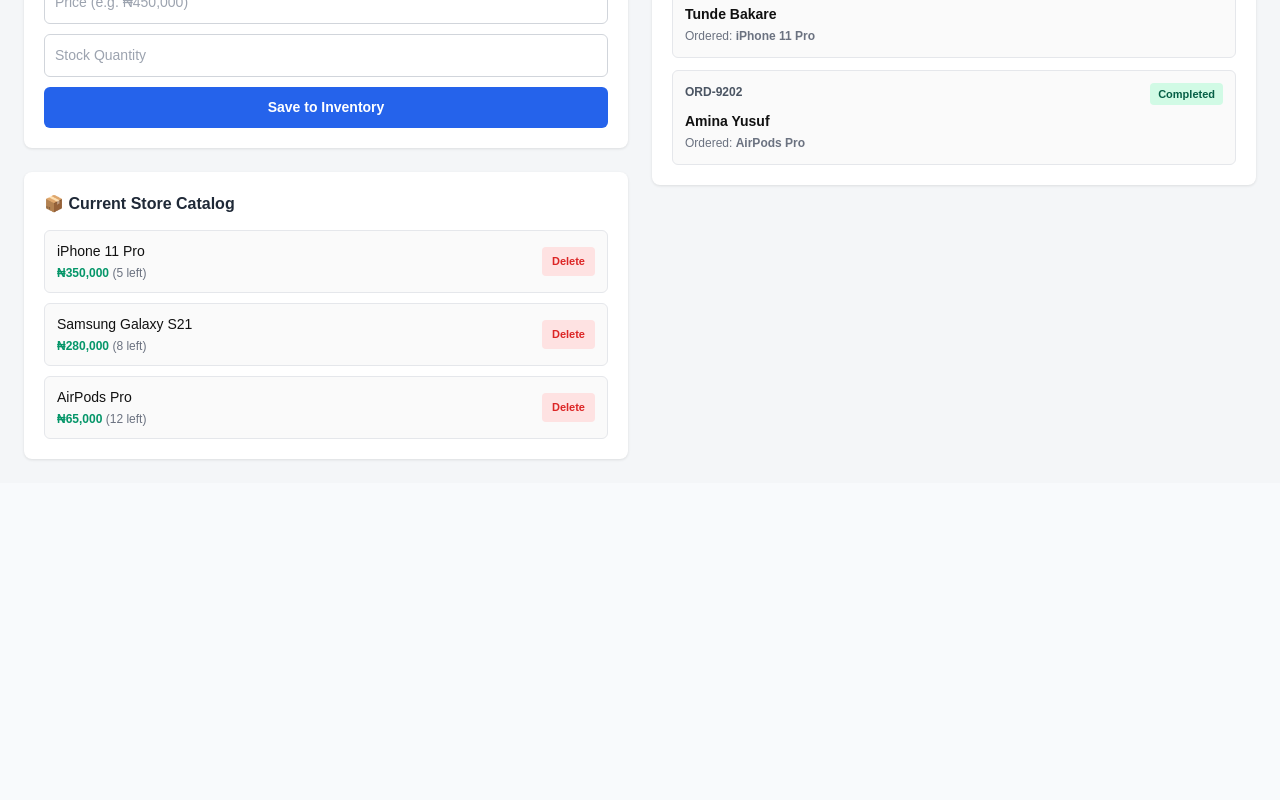
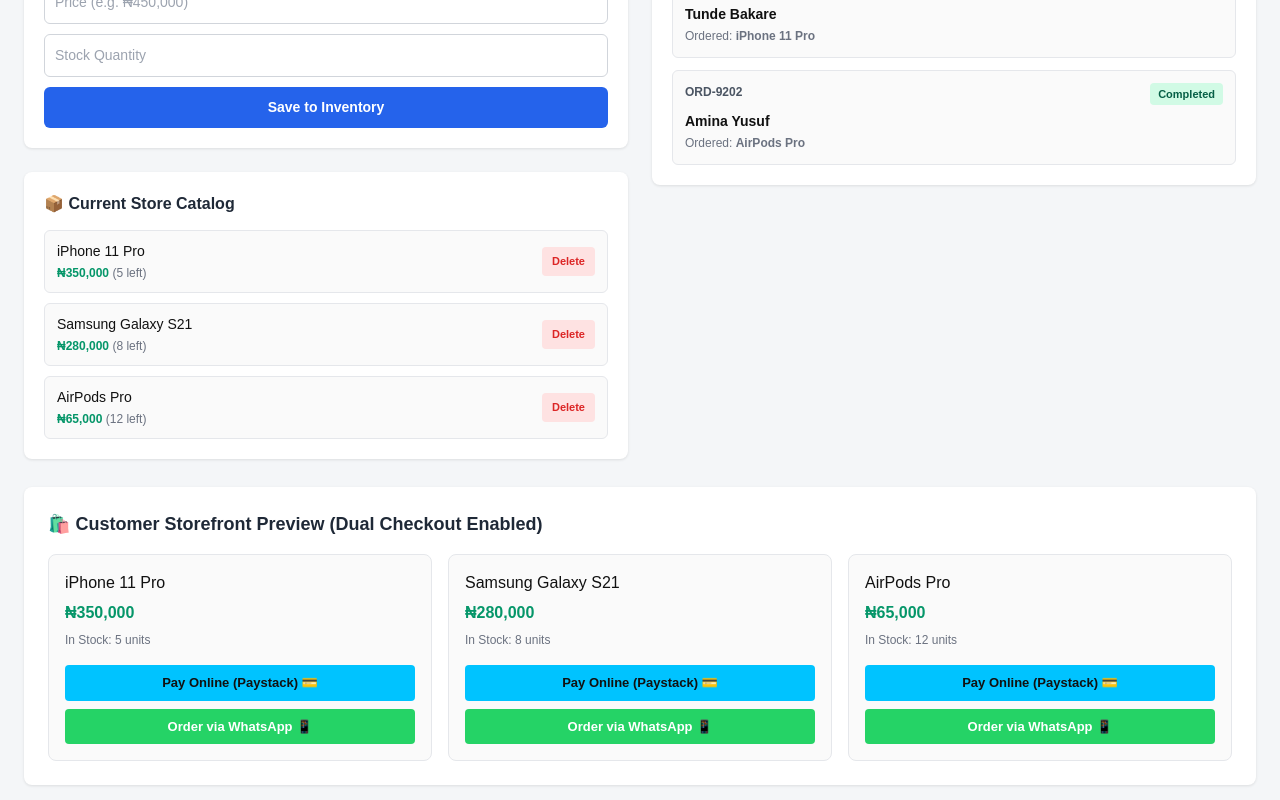
Before and after one commit to salaudeenshaabanab-cmd/FindAll-in-1-app, a Next.js app: page / in a window 1280 px wide. Shown: the part 404-1204 px from the top of the page. Before the commit the page ends 887 px from the top, so only its background shows below. Built offline with nearby package versions, Linux system fonts and the light colour scheme.

Commit message:
Update page.jsx

```diff
--- a/app/page.jsx
+++ b/app/page.jsx
@@ -144,7 +144,7 @@
 
         {/* RIGHT COLUMN: CUSTOMER ORDERS MANAGEMENT */}
         <div>
-          <div style={{ backgroundColor: '#fff', padding: '20px', borderRadius: '8px', boxShadow: '0 1px 3px rgba(0,0,0,0.1)' }}>
+          <div style={{ backgroundColor: '#fff', padding: '20px', borderRadius: '8px', boxShadow: '0 1px 3px rgba(0,0,0,0.1)', marginBottom: '24px' }}>
             <h2 style={{ fontSize: '16px', fontWeight: 'bold', marginBottom: '14px', color: '#1f2937' }}>🛒 Incoming Customer Orders</h2>
             <p style={{ fontSize: '12px', color: '#6b7280', marginBottom: '16px' }}>Click status to toggle fulfillment tracking.</p>
 
@@ -178,6 +178,45 @@
 
       </div>
 
+      {/* CUSTOMER STOREFRONT PREVIEW SECTION (WITH DUAL CHECKOUT) */}
+      <div style={{ backgroundColor: '#fff', padding: '24px', borderRadius: '8px', boxShadow: '0 1px 3px rgba(0,0,0,0.1)', marginTop: '28px' }}>
+        <h2 style={{ fontSize: '18px', fontWeight: 'bold', marginBottom: '16px', color: '#1f2937' }}>🛍️ Customer Storefront Preview (Dual Checkout Enabled)</h2>
+
+        <div style={{ display: 'grid', gridTemplateColumns: 'repeat(auto-fit, minmax(240px, 1fr))', gap: '16px' }}>
+          {products.map((item) => (
+            <div key={item.id} style={{ border: '1px solid #e5e7eb', borderRadius: '8px', padding: '16px', backgroundColor: '#fafafa', display: 'flex', flexDirection: 'column', justifyContent: 'space-between' }}>
+              <div>
+                <h3 style={{ fontSize: '16px', margin: '0 0 6px 0', color: '#111' }}>{item.name}</h3>
+                <p style={{ fontSize: '16px', fontWeight: 'bold', color: '#059669', margin: '0 0 6px 0' }}>{item.price}</p>
+                <p style={{ fontSize: '12px', color: '#6b7280', margin: '0 0 16px 0' }}>In Stock: {item.stock} units</p>
+              </div>
+
+              {/* Dual Checkouts Buttons Container */}
+              <div style={{ display: 'flex', flexDirection: 'column', gap: '8px' }}>
+                {/* 1. Paystack Button */}
+                <button
+                  onClick={() => {
+                    alert(`Redirecting to secure Paystack checkout for ${item.name} (${item.price})...`);
+                  }}
+                  style={{ width: '100%', backgroundColor: '#00c3ff', color: '#111', border: 'none', padding: '8px', borderRadius: '4px', cursor: 'pointer', fontWeight: 'bold', fontSize: '13px' }}>
+                  Pay Online (Paystack) 💳
+                </button>
+
+                {/* 2. WhatsApp Button */}
+                <button
+                  onClick={() => {
+                    const message = encodeURIComponent(`Hello, I want to order ${item.name} priced at ${item.price}. Is it available?`);
+                    window.open(`https://wa.me/2348147684917?text=${message}`, '_blank');
+                  }}
+                  style={{ width: '100%', backgroundColor: '#25D366', color: '#fff', border: 'none', padding: '8px', borderRadius: '4px', cursor: 'pointer', fontWeight: 'bold', fontSize: '13px' }}>
+                  Order via WhatsApp 📱
+                </button>
+              </div>
+            </div>
+          ))}
+        </div>
+      </div>
+
     </div>
   );
 }
```
